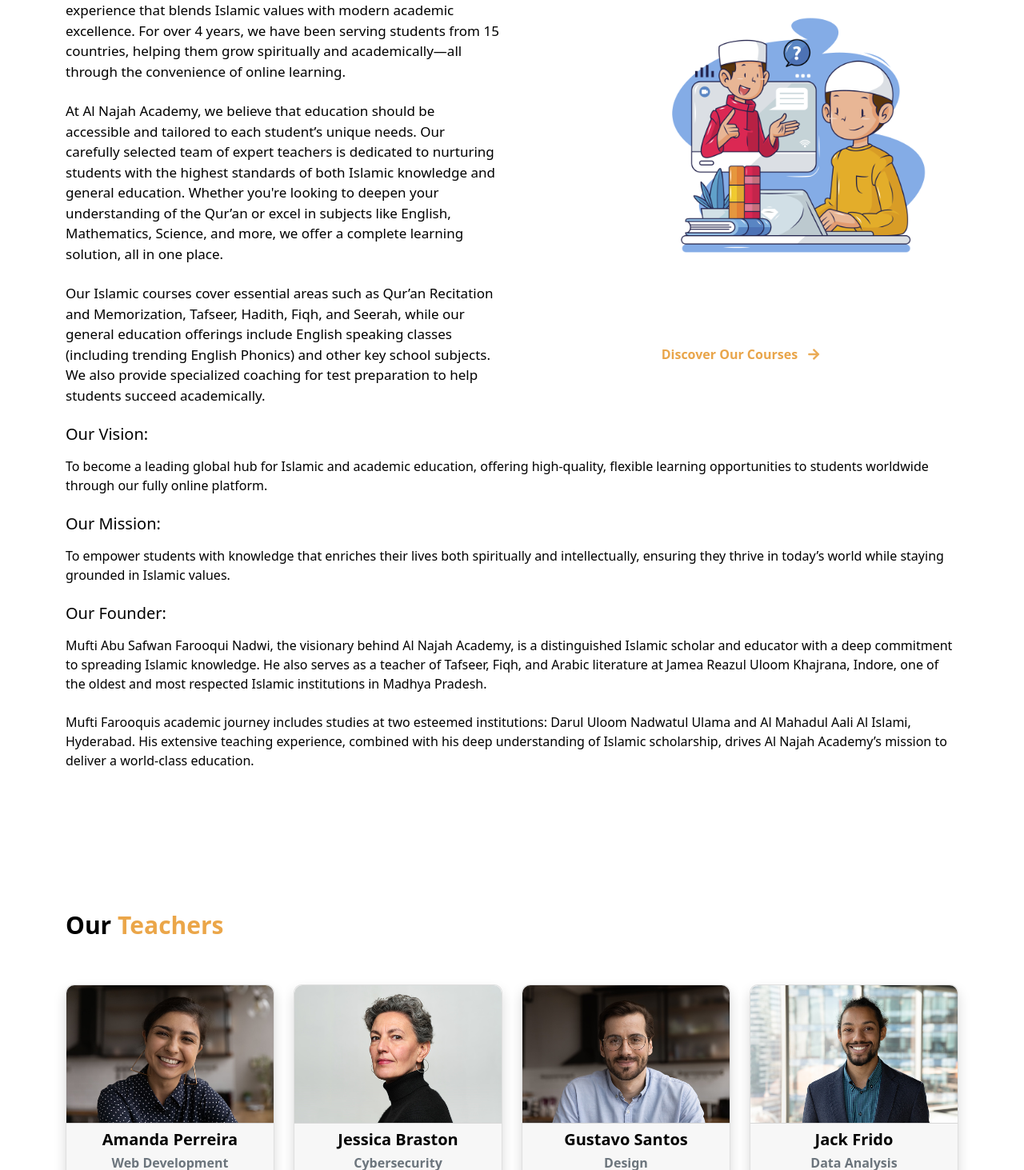
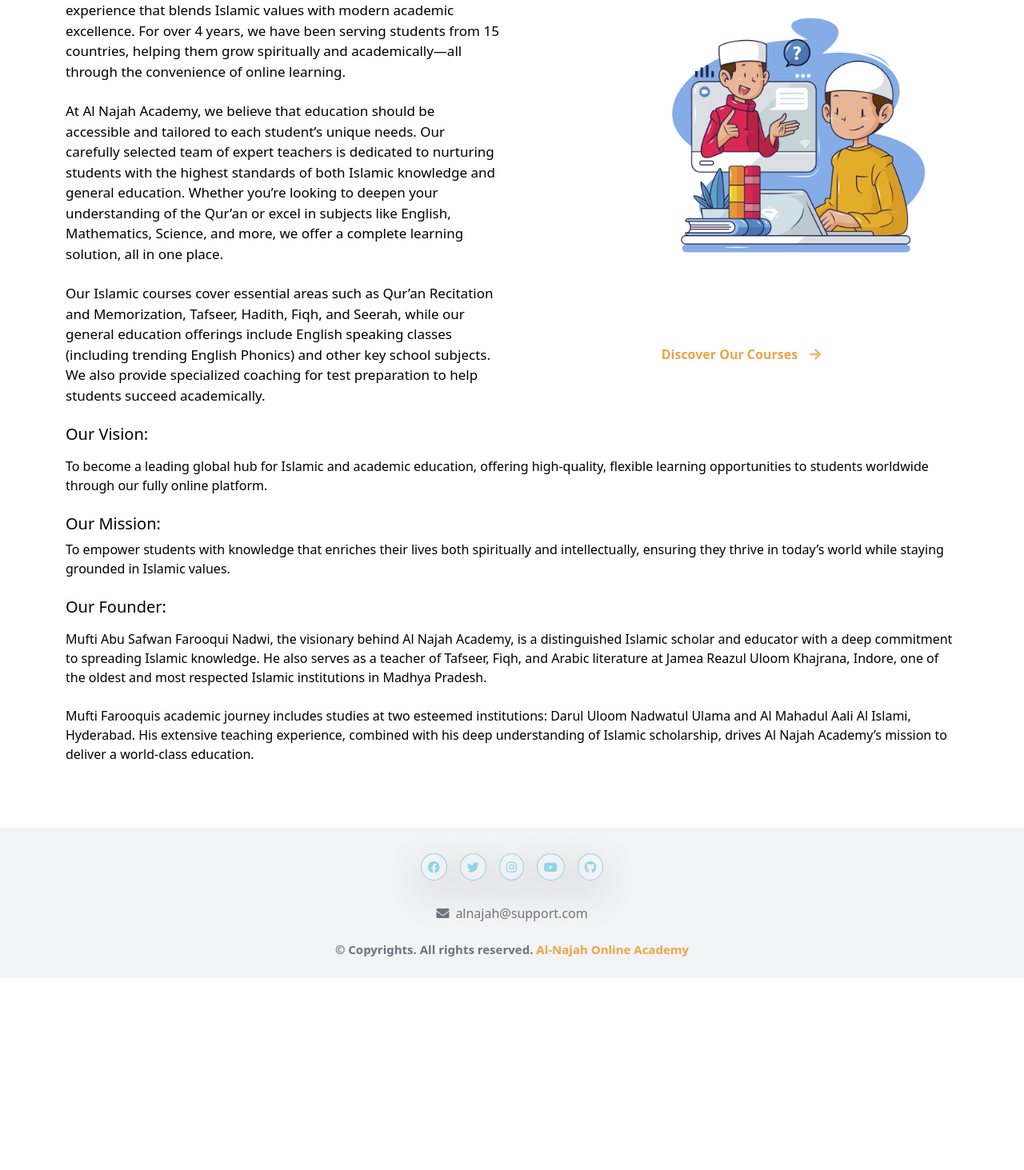
Before and after one commit to shadsheikh/AlNajah, a React (Vite) app: page /about in a window 1280 px wide. Shown: the part 307-1770 px from the top of the page at 80% size. After the commit the page ends 1530 px from the top, so only its background shows below. Built offline with nearby package versions, Linux system fonts and the light colour scheme.

Commit message:
teachers removed

```diff
--- a/src/components/about/About.jsx
+++ b/src/components/about/About.jsx
@@ -1,11 +1,11 @@
 import Hero from "./hero/Hero";
-import Teachers from "./teachers/Teachers";
+// import Teachers from "./teachers/Teachers";
 
 function About() {
   return (
     <>
       <Hero />
-      <Teachers />
+      {/* <Teachers /> */}
     </>
   );
 }
--- a/src/components/about/hero/Hero.jsx
+++ b/src/components/about/hero/Hero.jsx
@@ -30,7 +30,7 @@ function Hero() {
                 accessible and tailored to each student’s unique needs. Our
                 carefully selected team of expert teachers is dedicated to
                 nurturing students with the highest standards of both Islamic
-                knowledge and general education. Whether you're looking to
+                knowledge and general education. Whether you’re looking to
                 deepen your understanding of the Qur’an or excel in subjects
                 like English, Mathematics, Science, and more, we offer a
                 complete learning solution, all in one place.
@@ -65,7 +65,7 @@ function Hero() {
               offering high-quality, flexible learning opportunities to students
               worldwide through our fully online platform.
             </p>
-            <h5 className="title text-capitalize mb-3">
+            <h5 className="sub-title text-capitalize">
               <span>Our Mission:</span>
             </h5>
             <p className="desc mb-lg-4 mb-5">
```
